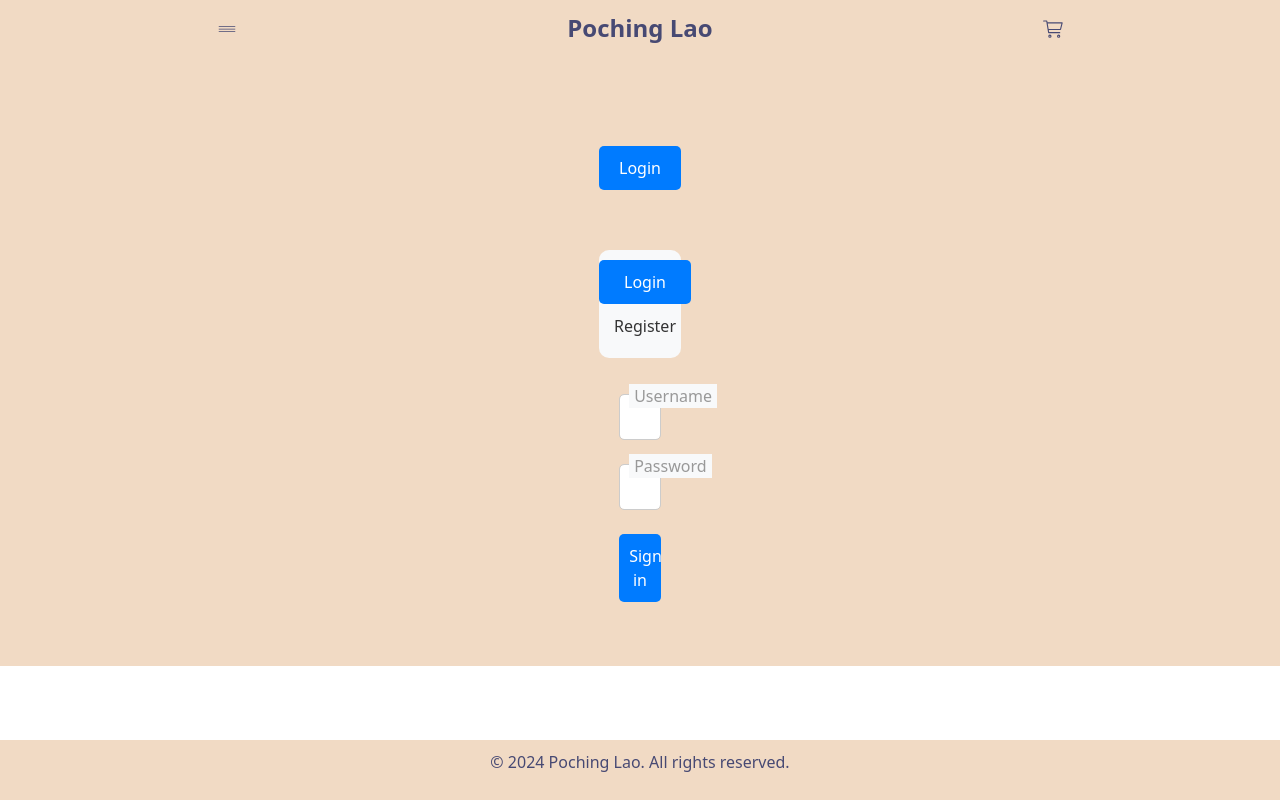
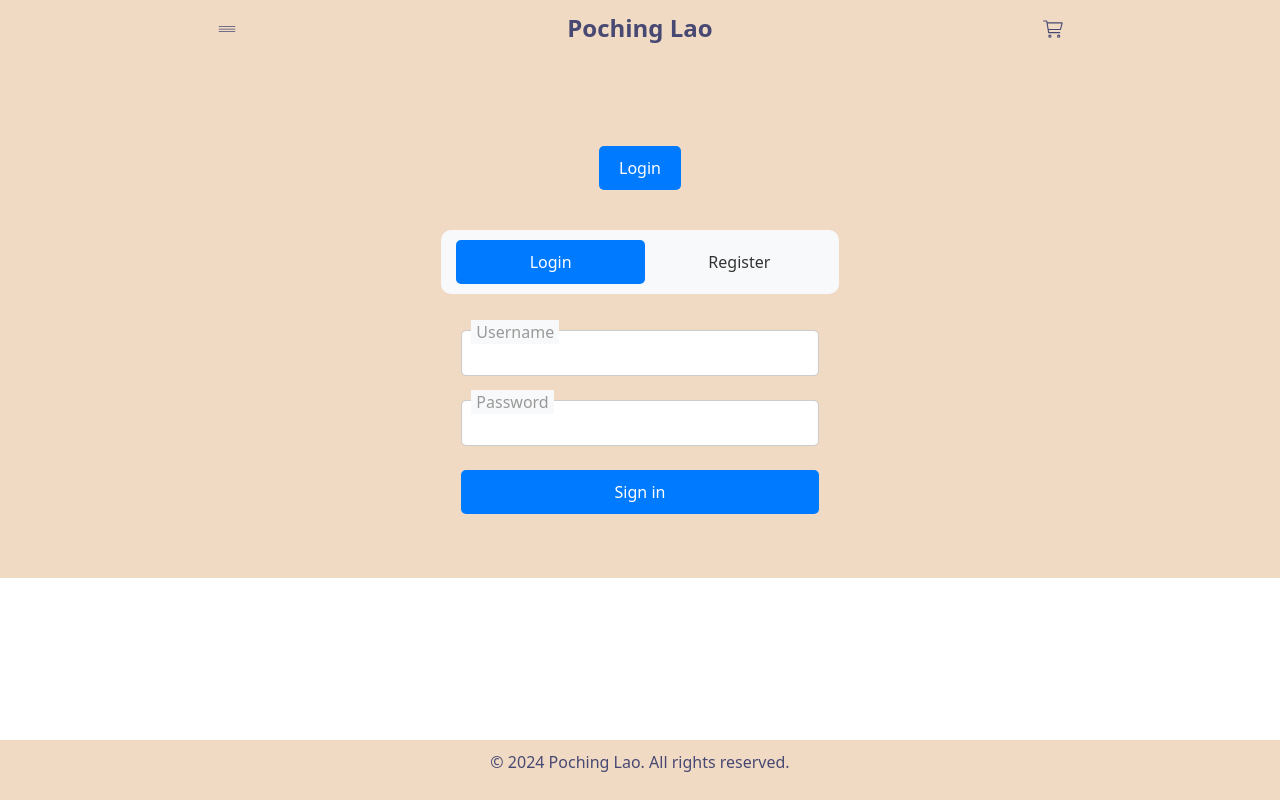
Before and after one commit to pokuonglao/PochingLao_FrontEnd, an Angular app: page /content in a window 1280 px wide. Both pictures are taken after a click on the button "Login". Built offline with nearby package versions, Linux system fonts and the light colour scheme.

Commit message:
minor updates

```diff
--- a/src/app/content/content.component.css
+++ b/src/app/content/content.component.css
@@ -1,9 +1,3 @@
-/* Style for the parent div */
-div {
-  display: flex;
-  flex-direction: column;
-  align-items: center;
-}
 
 /* Style for the buttons component */
 app-buttons {
@@ -27,10 +21,7 @@ button:hover {
 
 /* Mobile Styles */
 @media screen and (max-width: 768px) {
-
-
-    button[type="submit"] {
-      padding: 8px 15px;
-    }
-
+  button[type="submit"] {
+    padding: 8px 15px;
+  }
 }
--- a/src/app/content/content.component.html
+++ b/src/app/content/content.component.html
@@ -6,9 +6,9 @@
     <button (click)="onLogout()">Logout</button>
   </div>
   <app-welcome-content *ngIf="componentToShow === 'welcome'"></app-welcome-content>
-  <app-login-form *ngIf="componentToShow == 'login'"
+  <app-login-form *ngIf="componentToShow === 'login'"
     (onSubmitLoginEvent)="onLogin($event)"
     (onSubmitRegisterEvent)="onRegister($event)"
   ></app-login-form>
-  <app-dashboard-menu *ngIf="componentToShow == 'messages'"></app-dashboard-menu>
+  <app-dashboard-menu *ngIf="componentToShow === 'messages'"></app-dashboard-menu>
 </div>
--- a/src/app/login-form/login-form.component.html
+++ b/src/app/login-form/login-form.component.html
@@ -1,19 +1,20 @@
 <div class="row justify-content-center">
     <div class="col-4">
-
       <ul class="nav nav-pills nav-justified mb-3" id="ex1" role="tablist">
         <li class="nav-item" role="presentation">
-                <button [ngClass]="active == 'login' ? 'nav-link active' : 'nav-link'" id="tab-login"
-                (click)="onLoginTab()">Login</button>
+          <button class="nav-link" [ngClass]="{ 'active': active === 'login' }" id="tab-login" (click)="onLoginTab()">
+            Login
+          </button>
         </li>
         <li class="nav-item" role="presentation">
-                <button [ngClass]="active == 'register' ? 'nav-link active' : 'nav-link'" id="tab-register"
-                (click)="onRegisterTab()">Register</button>
+          <button class="nav-link" [ngClass]="{ 'active': active === 'register' }" id="tab-register" (click)="onRegisterTab()">
+            Register
+          </button>
         </li>
       </ul>
 
       <div class="tab-content">
-            <div [ngClass]="active == 'login' ? 'tab-pane fade show active' : 'tab-pane fade'">
+        <div class="tab-pane fade" [ngClass]="{ 'show active': active === 'login' }">
           <form (ngSubmit)="onSubmitLogin()" #loginForm="ngForm">
             <div class="form-outline mb-4">
               <input class="form-control" type="text" id="loginName" name="login" [(ngModel)]="login" />
@@ -29,25 +30,25 @@
           </form>
         </div>
 
-            <div [ngClass]="active == 'register' ? 'tab-pane fade show active' : 'tab-pane fade'">
+        <div class="tab-pane fade" [ngClass]="{ 'show active': active === 'register' }">
           <form (ngSubmit)="onSubmitRegister()" #registerForm="ngForm">
             <div class="form-outline mb-4">
-                        <input class="form-control" type="text" id="firstName" name="firstName" [(ngModel)]="firstName"/>
+              <input class="form-control" type="text" id="firstName" name="firstName" [(ngModel)]="firstName" />
               <label class="form-label" for="firstName">First Name</label>
             </div>
 
             <div class="form-outline mb-4">
-                        <input class="form-control" type="text" id="lastName" name="lastName" [(ngModel)]="lastName"/>
+              <input class="form-control" type="text" id="lastName" name="lastName" [(ngModel)]="lastName" />
               <label class="form-label" for="lastName">Last Name</label>
             </div>
 
             <div class="form-outline mb-4">
-                        <input class="form-control" type="text" id="login" name="login" [(ngModel)]="login" />
+              <input class="form-control" type="text" id="registerLogin" name="login" [(ngModel)]="login" />
               <label class="form-label" for="registerLogin">Username</label>
             </div>
 
             <div class="form-outline mb-4">
-                        <input class="form-control" type="password" id="password" name="password" [(ngModel)]="password" />
+              <input class="form-control" type="password" id="registerPassword" name="password" [(ngModel)]="password" />
               <label class="form-label" for="registerPassword">Password</label>
             </div>
 
```
Lines whose indentation alone changed are shown as unchanged.
